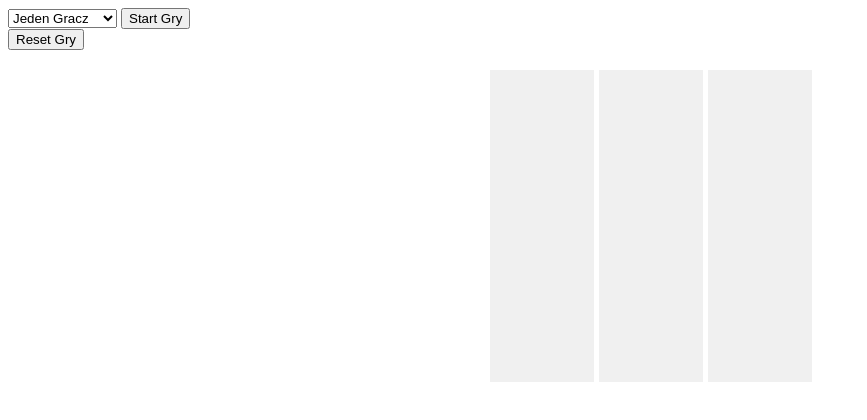
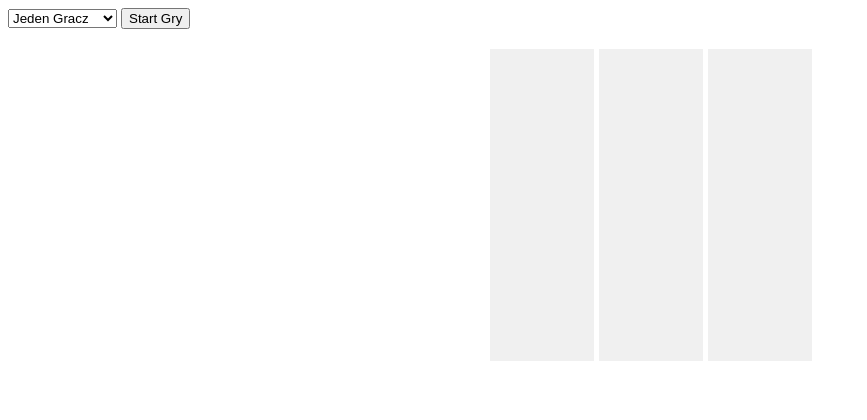
Before and after one commit to glizdaa/PWI_webgame, a plain HTML site: page index.html in a window 1280 px wide. Both pictures are taken after a click on the button "Start Gry". Shown: the whole page, without its empty margins (0-867 px from the left). Drawn offline with Linux system fonts and the light colour scheme.

Commit message:
test2
test2

```diff
--- a/index.html
+++ b/index.html
@@ -12,7 +12,6 @@
         <option value="multi">Dwóch Graczy</option>
     </select>
     <button id="start-button">Start Gry</button>
-    <button id="restart-button">Reset Gry</button>
     <div id="gameBoard" style="display: none;">
         <div class="row">
             <div class="cell" data-cell></div>
--- a/script.js
+++ b/script.js
@@ -12,16 +12,18 @@ document.addEventListener('DOMContentLoaded', () => {
         startGame();
     });
 
-    function startGame() {
-        cells.forEach(cell => {
-            cell.innerText = '';
-            cell.classList.remove("X", "O");
-            cell.addEventListener('click', handleCellClick, { once: true });
-        });
-        turn = true;
-        gameActive = true;
-        gameBoard.style.display = 'grid';
-    }
+	function startGame() {
+		cells.forEach(cell => {
+			cell.innerText = ''; // Czyści tekst w komórce
+			cell.classList.remove("X", "O"); // Usuwa klasy X i O, jeśli istnieją
+			cell.removeEventListener('click', handleCellClick); // Usuwa poprzednie nasłuchiwacze zdarzeń
+			cell.addEventListener('click', handleCellClick, { once: true }); // Dodaje nasłuchiwacz zdarzeń
+		});
+		turn = true; // Resetuje turę na początkową (X)
+		gameActive = true; // Ustawia grę jako aktywną
+		gameBoard.style.display = 'grid'; // Wyświetla planszę
+		gameBoard.style.pointerEvents = 'auto'; // Włącza klikalność planszy
+	}
 
     function handleCellClick(e) {
         if (!gameActive) return;
--- a/style.css
+++ b/style.css
@@ -22,7 +22,3 @@
 .cell:hover {
     border-color: #4CAF50; /* Zmienia kolor obramowania na zielony podczas hover */
 }
-
-#restart-button {
-    display: block; /* Zmieni się na 'none' w resetGame() */
-}
```
